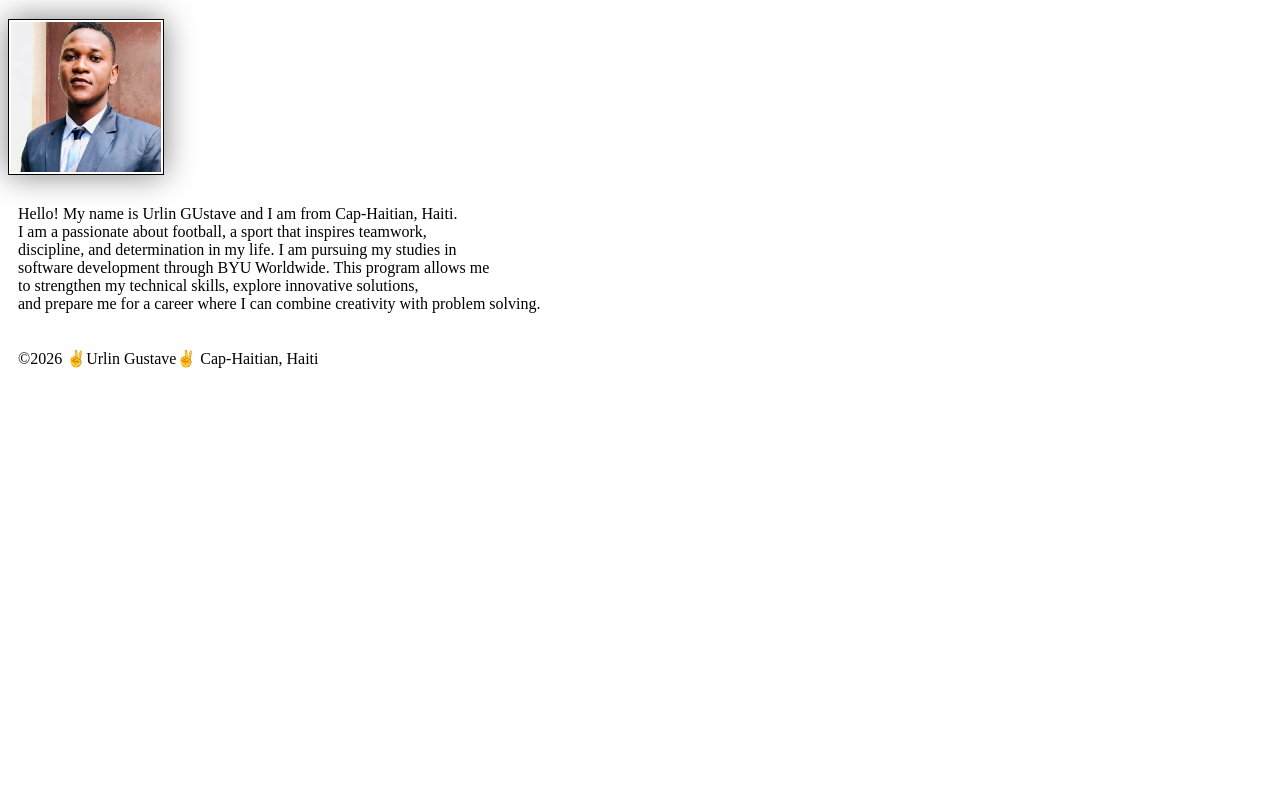
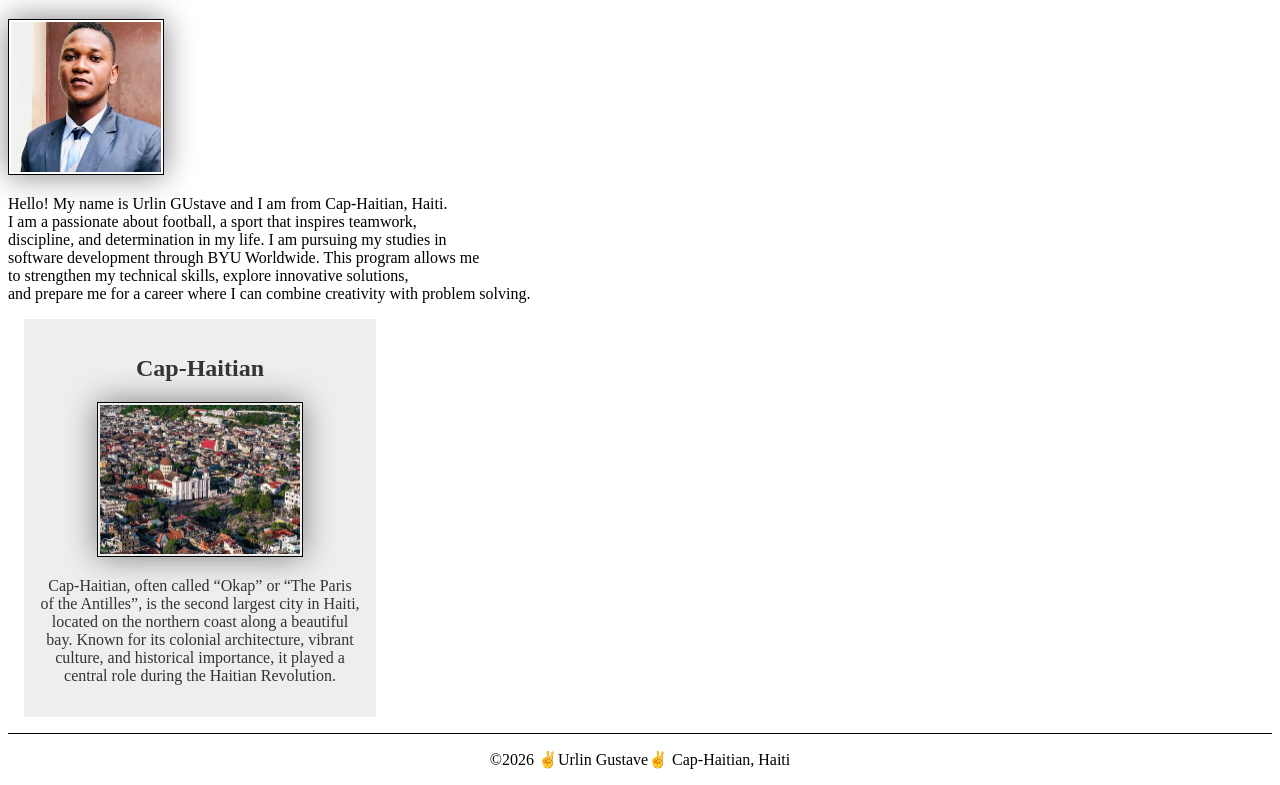
Before and after one commit to Gustarius/wdd130, a plain HTML site: page index.html in a window 1280 px wide. Shown: the part 205-990 px from the top of the page. Before the commit the page ends 800 px from the top, so only its background shows below. Drawn offline with Linux system fonts and the light colour scheme.

Commit message:
Home Page Enhancement

```diff
--- a/index.html
+++ b/index.html
@@ -4,6 +4,8 @@
 <head>
     <meta charset="UTF-8">
     <meta name="viewport" content="width=device-width, initial-scale=1.0">
+    <meta name="description" content="Home Page Enhancement">
+    <meta name="author" content="Urlin Gustave">
     <title>Urlin Gustave | WDD 130</title>
     <link rel="stylesheet" href="styles/styles.css">
 </head>
@@ -26,6 +28,17 @@
             prepare
             me for a career where I can combine creativity with problem solving. </p>
 
+        <aside>
+            <h2>Cap-Haitian</h2>
+            <img src="images/cap-haitian.jpg" alt="Cap-Haitian Picture">
+            <p>Cap-Haitian, often called “Okap” or “The Paris of the Antilles”, is the second
+                largest city in
+                Haiti, located on the northern coast along a beautiful bay. Known for its colonial
+                architecture,
+                vibrant culture, and historical importance, it played a central role during the
+                Haitian Revolution. </p>
+        </aside>
+
     </main>
     <footer>
         <p> ©2026 ✌️Urlin Gustave✌️ Cap-Haitian, Haiti</p>
--- a/styles/styles.css
+++ b/styles/styles.css
@@ -14,7 +14,7 @@ h1 {
     color: darkblue;
 }
 
-img {
+main img {
     width: 150px;
     height: auto;
     border: 1px solid black;
@@ -23,5 +23,32 @@ img {
 }
 
 p {
-    padding: 10px;
+    padding: 0px;
 }
+
+main {
+    max-width: 840px;
+}
+
+aside {
+    width: 20rem;
+    margin: 1rem;
+    border: 1 px solid rgb(0 0 0 / 0.2);
+    /* 1*/
+    padding: 1rem;
+    background-color: #eee;
+    color: #333;
+    text-align: center;
+
+}
+
+aside img {
+    width: 200px;
+    height: auto;
+}
+
+footer {
+    margin-top: 15px;
+    border-top: 1px solid #000;
+    text-align: center;
+}
```
Also changed, not shown: week02/box-model.html (+1 -0 lines), week02/styles/box-model.css (+19 -3 lines), images/cap-haitian.jpg (added).
